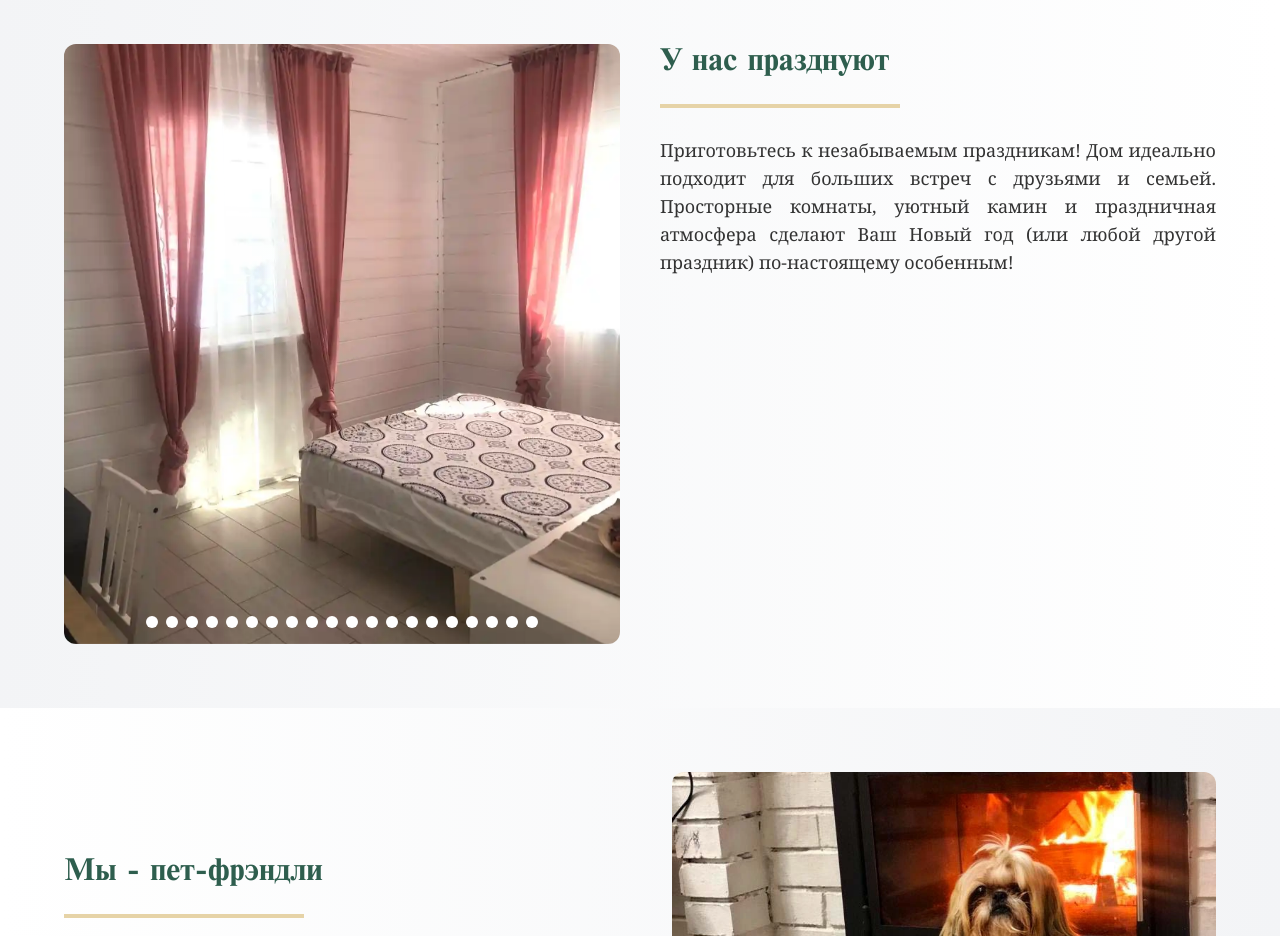
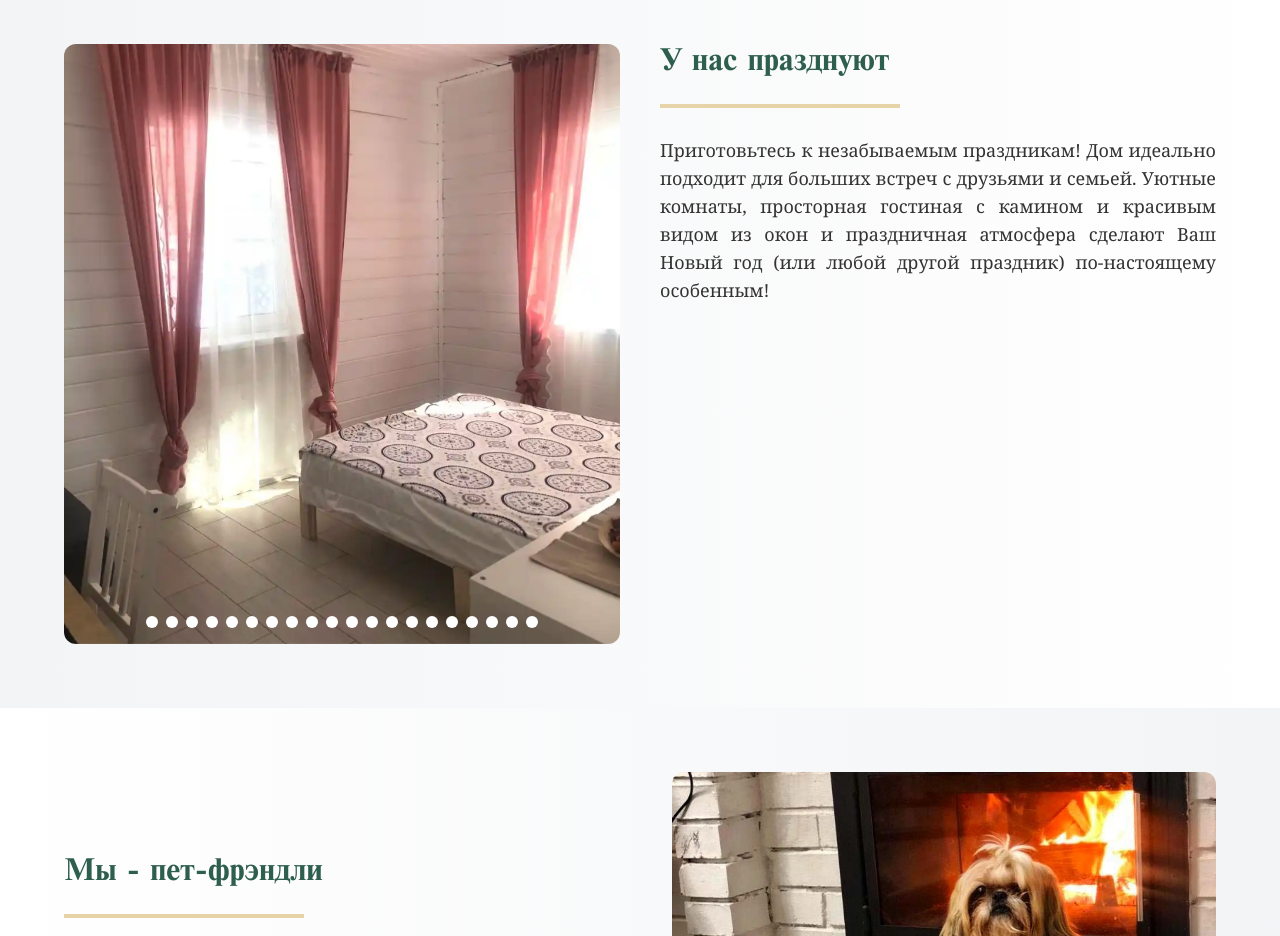
Before and after one commit to carlfreeman/mestosily2, a Next.js app: page / in a window 1280 px wide. Shown: the part 1620-2556 px from the top of the page. Built offline with nearby package versions, Linux system fonts and the light colour scheme.

Commit message:
Update index.js
Уютные комнаты, просторная гостиная с камином и красивым видом из окон

```diff
--- a/src/pages/index.js
+++ b/src/pages/index.js
@@ -77,7 +77,7 @@ export default function Home() {
         title="У нас празднуют"
       >
         <p className="font-georgia text-justify text-lg">
-          Приготовьтесь к незабываемым праздникам! Дом идеально подходит для больших встреч с друзьями и семьей. Просторные комнаты, уютный камин и праздничная атмосфера сделают Ваш Новый год (или любой другой праздник) по-настоящему особенным!
+          Приготовьтесь к незабываемым праздникам! Дом идеально подходит для больших встреч с друзьями и семьей. Уютные комнаты, просторная гостиная с камином и красивым видом из окон и праздничная атмосфера сделают Ваш Новый год (или любой другой праздник) по-настоящему особенным!
         </p>
       </SectionWithTextAndCarousel>
 
```
